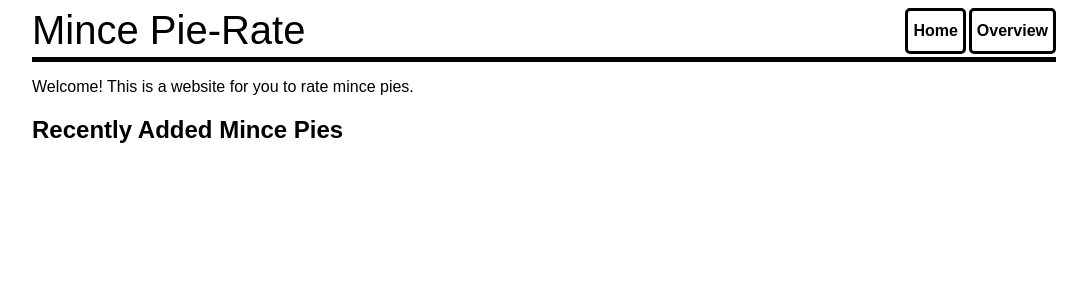
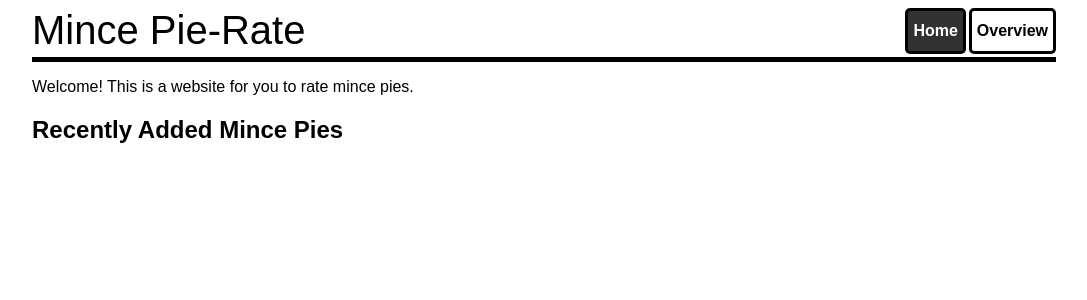
Before and after one commit to MattJamesChampion/mince-pie-rate, a Django app: page / in a window 1280 px wide. Shown: the top 300 px of the page, without its empty margins (96-1183 px from the left). Run offline with Django 3.2, Linux system fonts and the light colour scheme; data that the repository does not hold is empty.

Commit message:
Add styles for the current page and hover for navigation

```diff
--- a/website/rate/static/rate/style.css
+++ b/website/rate/static/rate/style.css
@@ -34,6 +34,16 @@ h1, h2, h3, h4, h5, h6, p, ul, form {
     float: left;
 }
 
+#page-navigation a.active {
+    background-color: rgb(50, 50, 50);
+    color: white;
+}
+
+#page-navigation a:hover {
+    background-color: rgb(200, 200, 200);
+    color:black;
+}
+
 body {
     width: 80%;
     margin-left: auto;
--- a/website/rate/templates/rate/base.html
+++ b/website/rate/templates/rate/base.html
@@ -11,8 +11,8 @@
         <header id="main-header">
             <a href="{% url 'rate:index'%}" id="page-header">Mince Pie-Rate</a>
             <nav id="page-navigation">
-                <a href="{% url 'rate:index'%}">Home</a>
-                <a href="{% url 'rate:overview'%}">Overview</a>
+                <a href="{% url 'rate:index'%}" {% if active_page == "index" %} class="active" {% endif %}>Home</a>
+                <a href="{% url 'rate:overview'%}" {% if active_page == "overview" %} class="active" {% endif %}>Overview</a>
             </nav>
         </header>
         {% block content %}{% endblock content %}
--- a/website/rate/views.py
+++ b/website/rate/views.py
@@ -8,6 +8,7 @@ from .models import MincePie, Review
 def index(request):
     recent_mince_pie_list = MincePie.objects.order_by('-created_at')[:5]
     context = {
+        'active_page' : 'index',
         'recent_mince_pie_list' : recent_mince_pie_list
     }
     return render(request, 'rate/index.html', context)
@@ -15,6 +16,7 @@ def index(request):
 def overview(request):
     mince_pie_list = MincePie.objects.all()
     context = {
+        'active_page' : 'overview',
         'mince_pie_list' : mince_pie_list
     }
     return render(request, 'rate/overview.html', context)
```
